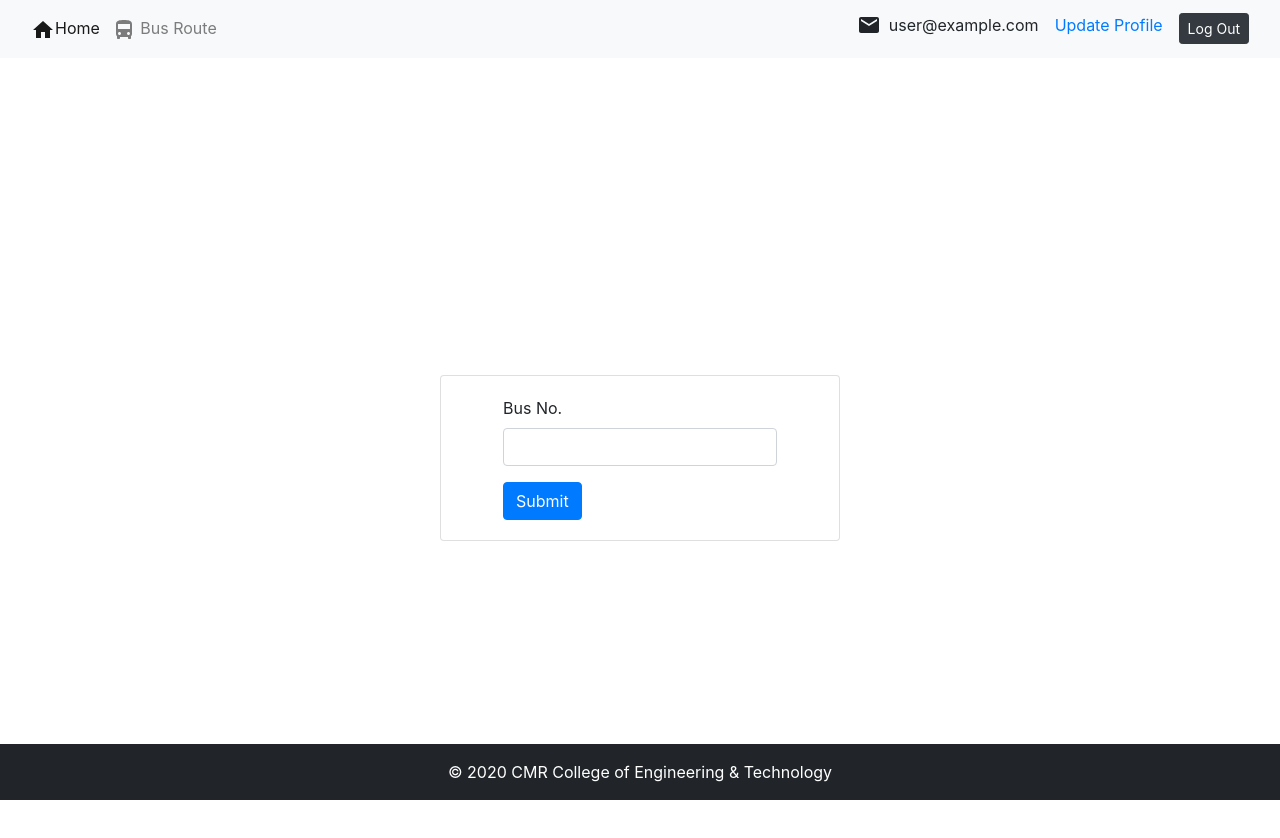
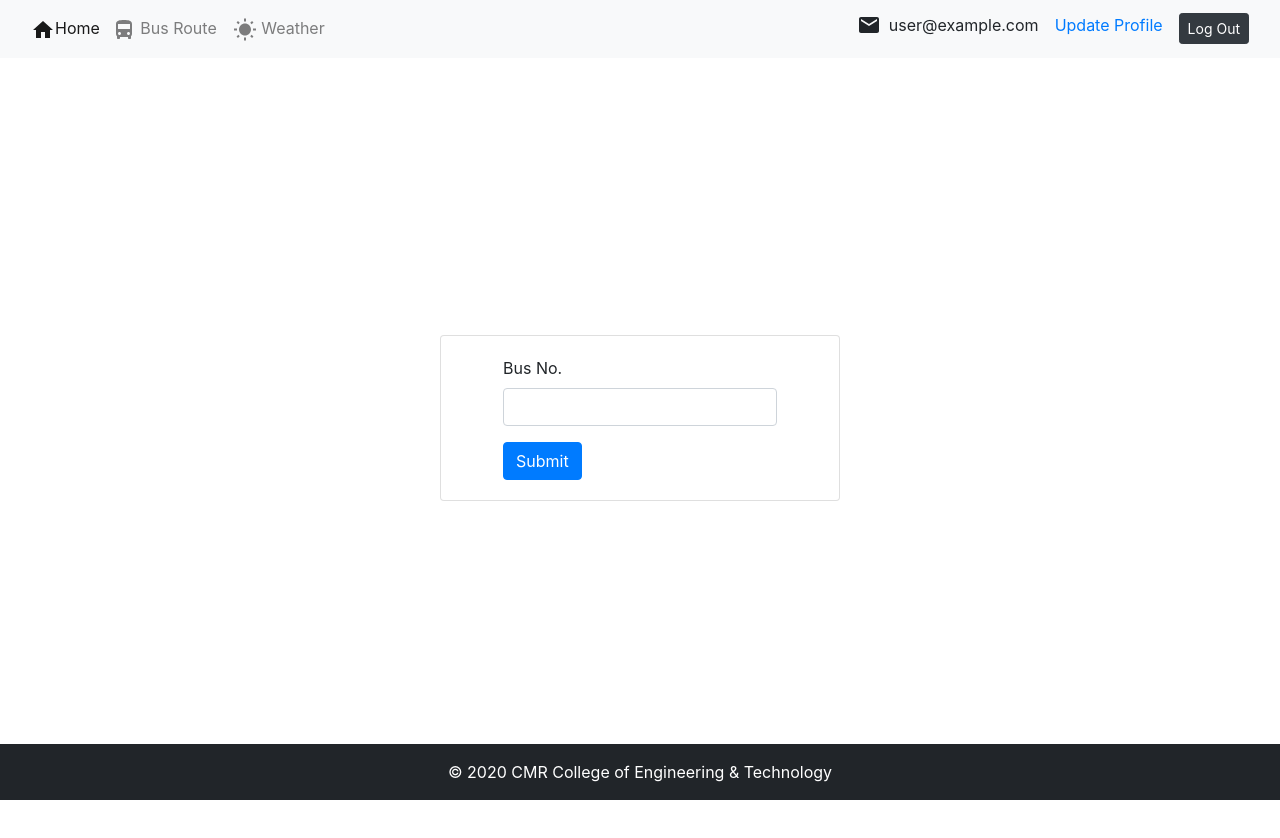
Before and after one commit to ImAvinashSharma/cmrcet-bus-app-v1, a React (Create React App) app: page /bus-route in a window 1280 px wide. Shown: the top 838 px of the page. After the commit the page ends 800 px from the top, so only its background shows below. Built offline with nearby package versions, Linux system fonts and the light colour scheme; no server answers; sample sign-in values are in the browser's storage.

Commit message:
footer added to components

```diff
--- a/src/components/App.js
+++ b/src/components/App.js
@@ -1,5 +1,6 @@
 import Signup from "./Signup";
 import BusRoute from "./BusRoute";
+import Weather from "./Weather";
 import { AuthProvider } from "../contexts/AuthContext";
 import { BrowserRouter as Router, Switch, Route } from "react-router-dom";
 import Dashboard from "./Dashboard";
@@ -17,6 +18,7 @@ function App() {
               <PrivateRoute exact path="/" component={Dashboard} />
               <PrivateRoute path="/update-profile" component={UpdateProfile} />
               <PrivateRoute path="/bus-route" component={BusRoute} />
+              <PrivateRoute path="/weather" component={Weather} />
               <Route path="/signup" component={Signup} />
               <Route path="/login" component={Login} />
               <Route path="/forgot-password" component={ForgotPassword} />
--- a/src/components/BusRoute.js
+++ b/src/components/BusRoute.js
@@ -54,7 +54,7 @@ export default function BussRoute() {
       <Header />
       <Container
         className="d-flex align-items-center justify-content-center"
-        style={{ minHeight: "100vh" }}
+        style={{ minHeight: "90vh" }}
       >
         <div className="w-100" style={{ maxWidth: "400px" }}>
           <Card>
--- a/src/components/Header.js
+++ b/src/components/Header.js
@@ -6,6 +6,8 @@ import { useHistory } from "react-router-dom";
 import { useAuth } from "../contexts/AuthContext";
 import DirectionsBusIcon from "@material-ui/icons/DirectionsBus";
 import EmailIcon from "@material-ui/icons/Email";
+import WbSunnyIcon from "@material-ui/icons/WbSunny";
+
 export default function Header() {
   const [error, setError] = useState("");
 
@@ -42,6 +44,11 @@ export default function Header() {
                   <DirectionsBusIcon /> Bus Route
                 </Link>
               </li>
+              <li className="nav-item">
+                <Link className="nav-link" to="weather">
+                  <WbSunnyIcon /> Weather
+                </Link>
+              </li>
             </ul>
           </div>
 
--- a/src/components/weather.js
+++ b/src/components/weather.js
@@ -1,17 +1,25 @@
-import React, { useEffect } from "react";
+import React, { useEffect, useState } from "react";
+import Header from "./Header";
+import Footer from "./Footer";
 
-export default function weather() {
+export default function Weather() {
+  const [city, setCity] = useState(null);
+  const [search, setSearch] = useState("Hyderabad");
   useEffect(() => {
     const fetchApi = async () => {
-      const url =
-        "http://api.openweathermap.org/data/2.5/weather?q=hyderabad&appid=70c6577339178b975173fb418ed82ce4";
-      const response = await fetch();
+      const url = `http://api.openweathermap.org/data/2.5/weather?q=${search}&appid=70c6577339178b975173fb418ed82ce4`;
+      const response = await fetch(url);
+      console.log(response);
     };
     fetchApi();
   });
   return (
-    <div>
-      {/**http://api.openweathermap.org/data/2.5/weather?q=hyderabad&appid=70c6577339178b975173fb418ed82ce4*/}
-    </div>
+    <>
+      <Header />
+      <div>
+        {/**http://api.openweathermap.org/data/2.5/weather?q=hyderabad&appid=70c6577339178b975173fb418ed82ce4*/}
+      </div>
+      <Footer />
+    </>
   );
 }
```
